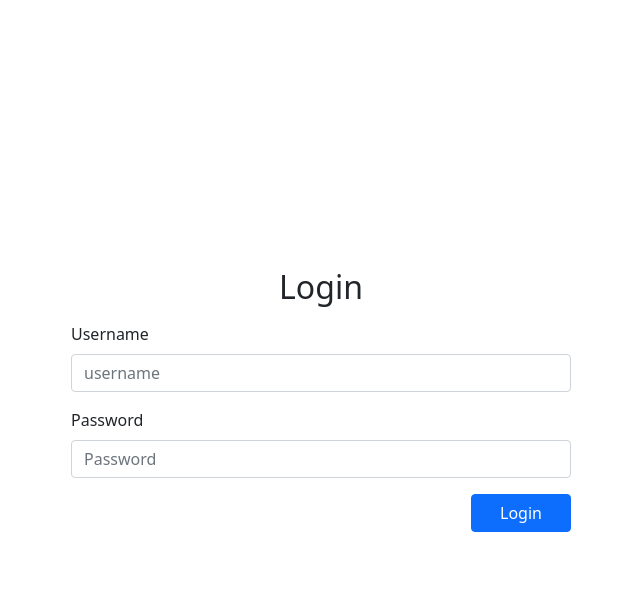
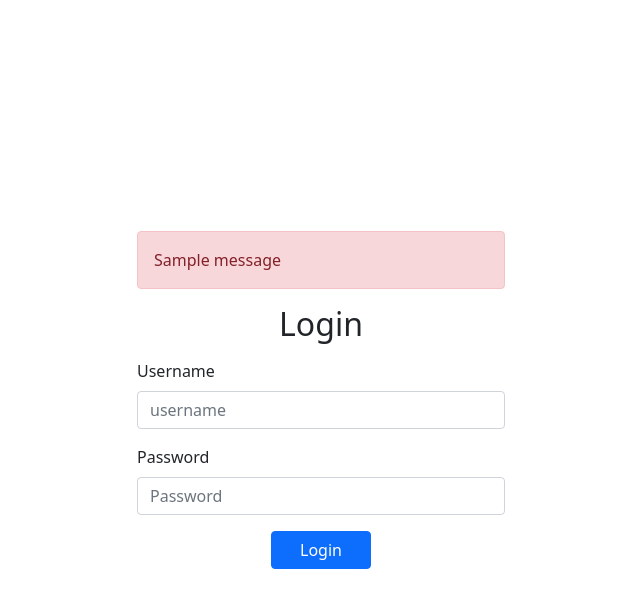
Before and after one commit to muhammedashifpa/Django-1st-project, a Django app: page / in a window 1280 px wide. Shown: the top 608 px of the page, without its empty margins (319-959 px from the left). Run offline with Django 3.2, Linux system fonts and the light colour scheme; one stand-in notice (Sample message) is shown.

Commit message:
login error update

```diff
--- a/bookmyshow/views.py
+++ b/bookmyshow/views.py
@@ -4,6 +4,7 @@ from django.http.response import HttpResponseRedirect
 from django.contrib.sessions.models import Session
 from django.contrib.auth.decorators import login_required
 from django.views.decorators.cache import cache_control
+from django.contrib import messages
 
 class profile:
     name:str
@@ -21,8 +22,9 @@ Anonymous = profile()
 # Create your views here.
 @cache_control(no_cache=True, must_revalidate=True, no_store=True)
 def login(request):
+    print('\n\n***login requested***\n\n')
     if request.session.has_key('is_logged'):
-        return render(request,'home.html',{'profile1':profile1})
+        return redirect('home')
     return render(request,'login.html')
 
 @cache_control(no_cache=True, must_revalidate=True, no_store=True)
@@ -34,6 +36,8 @@ def register(request):
             request.session['is_logged'] = True
             print('\n\n submited \n\n')
             return redirect('home')
+        else:
+            messages.error(request,'Invalid authentication...')
     return redirect('login')
 
 @cache_control(no_cache=True, must_revalidate=True, no_store=True)
@@ -45,6 +49,7 @@ def home(request):
 
 @cache_control(no_cache=True, must_revalidate=True, no_store=True)
 def logout_view(request):
-    print('Session deleted********************')
-    del request.session['is_logged']
+    if request.session.has_key('is_logged'):
+        print('\n\n***Session deleted***\n\n')
+        del request.session['is_logged']
     return redirect('login')
--- a/templates/home.html
+++ b/templates/home.html
@@ -29,7 +29,7 @@
               {% csrf_token %}
               <button class="btn btn-outline-success" type="submit">Log out</button>
             </form> -->
-            <a href="{% url 'logout' %}">Logout</a>
+            <a href="{% url 'logout' %}" class="btn btn-outline-danger">Logout</a>
           </div>
         </div>
       </nav>
--- a/templates/login.html
+++ b/templates/login.html
@@ -10,9 +10,16 @@
 </head>
 <body>
     <section style="height:100vh; display:flex; align-items:center;">
-        <div class="" style="width: 500px; margin: auto">
+        <div class="p-3" style="width: 400px; margin: auto">
             <form action="{% url 'register' %}" method="POST">
             {% csrf_token %}
+            {% if messages %}
+            {% for message in messages %}
+            <div class="alert alert-danger" role="alert">
+                {{ message }}
+              </div>
+            {% endfor %}
+            {% endif %}
             <h2 class="text-center mb-3">Login</h2>
             <div class="mb-3">
                 <label for="formGroupExampleInput" class="form-label">Username</label>
@@ -22,8 +29,9 @@
                 <label for="formGroupExampleInput2" class="form-label">Password</label>
                 <input type="password" class="form-control" name="password" placeholder="Password">
             </div>
-            <button type="submit" class="btn btn-primary float-end" style="width: 100px;">Login</button>
+            <button type="submit" class="btn btn-primary m-auto" style="width: 100px; display:list-item">Login</button>
             </form>
+
         </div>
     </section>
 
```
Also changed, not shown: db.sqlite3.
